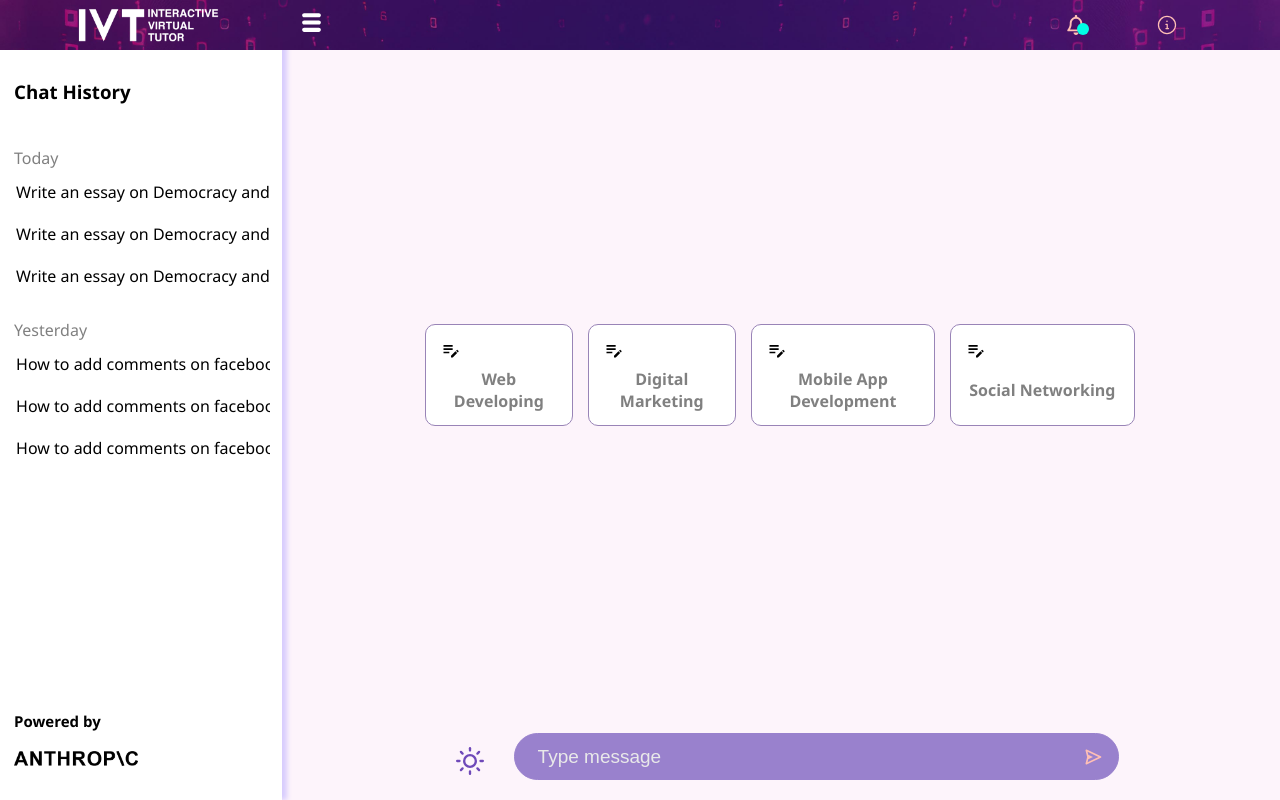
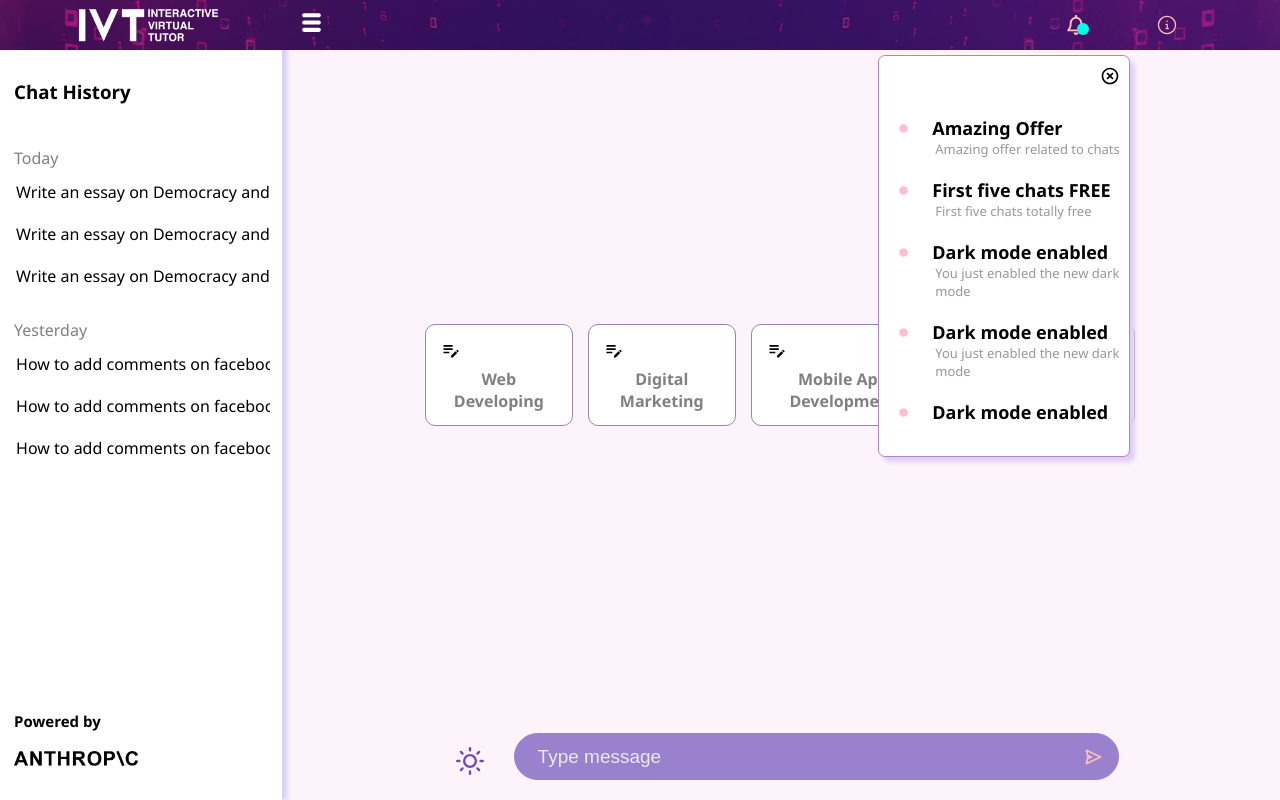
Before and after one commit to KoushikGitUser/GlobsynAI, a React (Create React App) app: page /chat in a window 1280 px wide. Both pictures are taken after a click on the icon 1075 px from the left and 25 px from the top of the page. Built offline with nearby package versions, Linux system fonts and the light colour scheme.

Commit message:
dark mode issue fixed and notification popup done

```diff
--- a/src/Components/ChatHistoryMobile.jsx
+++ b/src/Components/ChatHistoryMobile.jsx
@@ -2,8 +2,13 @@ import React from 'react'
 import anthropic from '../Assets/Images/Anthropic logo.png'
 import Histories from './Histories'
 import { IoArrowBackSharp } from 'react-icons/io5'
+import { useSelector } from 'react-redux';
 
 export default function ChatHistoryMobile({closeSideHistoryMobile}) {
+
+  const {darkMode} = useSelector((state)=>state.Get);
+
+
     const historyArray = [
         {
           history:"Write an essay on Democracy and what are its bad effects",
@@ -33,17 +38,17 @@ export default function ChatHistoryMobile({closeSideHistoryMobile}) {
 
       return (
         <>
-               <div onClick={()=>closeSideHistoryMobile(false)} className='chat_history_main_wrapper_mobile'>
+               <div style={{backgroundColor:darkMode?"#00000000":"#0000004b"}} onClick={()=>closeSideHistoryMobile(false)} className='chat_history_main_wrapper_mobile'>
                 </div>
-    <div className='chat_history_wrapper_mobile'>
-          <div className='side_history_top_blank_nav'>
+    <div style={{backgroundColor:darkMode?"#170c2f":"white",color:darkMode?"lightgrey":"black",boxShadow:darkMode?"5px 0px 5px 0px #24164300":"5px 0px 5px 0px #00000000"}} className='chat_history_wrapper_mobile'>
+          <div style={{backgroundColor:darkMode?"#170c2f":"white",color:darkMode?"lightgrey":"black"}}  className='side_history_top_blank_nav'>
             <div onClick={()=>closeSideHistoryMobile(false)} className='close_side_history_mobile_icon'>
             <IoArrowBackSharp color='#9578ff' size={22} />
             </div>
 
 
           </div>
-          <div className='chat_history'>
+          <div style={{backgroundColor:darkMode?"#170c2f":"white",color:darkMode?"lightgrey":"black"}} className='chat_history'>
           <h3 style={{paddingLeft:"5%"}}>Chat History</h3>
         <div className='chat_history_middle'>
        <div style={{color:"grey"}}>
--- a/src/Components/Navbar.jsx
+++ b/src/Components/Navbar.jsx
@@ -9,6 +9,7 @@ import { GoInfo } from "react-icons/go";
 import SettingsPopup from "./SettingsPopup";
 import ChatHistoryMobile from "./ChatHistoryMobile";
 import logoImg from '../Assets/Images/IVTInsidePageLogoWhite.png'
+import NotificationsPop from "./NotificationsPop";
 
 
 export default function Navbar() {
@@ -18,6 +19,7 @@ export default function Navbar() {
     //All states
     const [clickMenu,setClickMenu] = useState(false);
     const [clickProfile,setClickProfile] = useState(false);
+    const [clickNotify,setClickNotify] = useState(false);
     const [openSideHistory,setOpenSideHistory] = useState(false);
     const [openSettingsPop,setOpenSettingsPop] = useState(false);
     const [settingsNumber,setSettingsNumber] = useState(0);
@@ -39,13 +41,18 @@ export default function Navbar() {
             <div className="menu_button_mobile" onClick={()=>{
                 setOpenSideHistory(!openSideHistory)
                 setClickProfile(false);
+                setClickNotify(false)
             }}>
                 {clickMenu?<BiDotsVertical size={25} color="white" />:<TiThMenu size={25} color="white" />}
             </div>
         </div>
         <div  className="nav_options">
             <div className="notify_bell">
-            <FaRegBell size={20} color={colorConfigs.nav_options} />
+            <FaRegBell onClick={()=>{
+              setClickNotify(!clickNotify);
+              setClickMenu(false);
+              setClickProfile(false);
+            }} size={20} color={colorConfigs.nav_options} />
             <div className="bell_dot">
 
             </div>
@@ -56,7 +63,8 @@ export default function Navbar() {
             {
                 user_id !=="" && user_id !== null && user_id !== undefined?<div onClick={()=>{
                     setClickProfile(!clickProfile);
-                    setClickMenu(false)
+                    setClickMenu(false);
+                    setClickNotify(false)
                 }}>
                   <div className={clickProfile?"active_profile":""}>
                   <PiUserCircleFill  size={25} color={colorConfigs.nav_options}/>
@@ -74,6 +82,7 @@ export default function Navbar() {
     {clickProfile?<div style={{position:"relative"}}>
      <ProfileOrMenuItems setSettingsNumber={setSettingsNumber} setOpenSettingsPop={setOpenSettingsPop} close={setClickProfile} type='Profile' />
     </div>:null}
+    {clickNotify?<NotificationsPop close={setClickNotify}/>:null}
     {openSettingsPop?<div >
       <SettingsPopup settingsNumber={settingsNumber} closeSettingsPop={setOpenSettingsPop} />
     </div>:null}
--- /dev/null
+++ b/src/Components/NotificationsPop.jsx
@@ -0,0 +1,77 @@
+import React from 'react'
+import { BiXCircle } from 'react-icons/bi';
+import { GoDotFill } from 'react-icons/go';
+import { VscBellDot } from 'react-icons/vsc';
+import { useSelector } from 'react-redux';
+
+export default function NotificationsPop({close,setClickMenu,setClickProfile}) {
+
+    const {darkMode} = useSelector((state)=>state.Get);
+    const notifyData =[
+        {
+            notify:"Amazing Offer",
+            desc:"Amazing offer related to chats"
+        },
+        {
+            notify:"First five chats FREE",
+            desc:"First five chats totally free"
+        },
+        {
+            notify:"Dark mode enabled",
+            desc:"You just enabled the new dark mode"
+        },
+        {
+            notify:"Dark mode enabled",
+            desc:"You just enabled the new dark mode"
+        },
+        {
+            notify:"Dark mode enabled",
+            desc:"You just enabled the new dark mode"
+        },
+        {
+            notify:"Dark mode enabled",
+            desc:"You just enabled the new dark mode"
+        },
+        {
+            notify:"Dark mode enabled",
+            desc:"You just enabled the new dark mode"
+        },
+        {
+            notify:"Dark mode enabled",
+            desc:"You just enabled the new dark mode"
+        },
+    ]
+
+
+  return (
+    <div style={{backgroundColor:darkMode?"#332b69":"white",color:darkMode?"white":"black",boxShadow:darkMode?"5px 5px 5px 0px #24164300":"5px 5px 5px 0px #dfcdf3"}} className='notification_popup' >
+      <div className='options_cross_section'>
+      <BiXCircle style={{cursor:"pointer"}} onClick={()=>close(false)} size={20} />
+
+      </div>
+
+      <div className='notification_holder_main'>
+          {notifyData?.map((items,index)=>{
+            return(
+                <div className='notify_data'>
+                    <div className='notify_text_icon_wrapper'>
+                    <GoDotFill color='pink' size={17} />
+                    <div className='notify_text'>
+                   {items?.notify}
+                    </div>
+                    </div>
+
+                    <div className='notify_desc'>
+                    {items?.desc}
+                    </div>
+
+
+                </div>
+            )
+          })}
+
+      </div>
+
+    </div>
+  )
+}
--- a/src/Components/ProfileOrMenuItems.jsx
+++ b/src/Components/ProfileOrMenuItems.jsx
@@ -14,8 +14,9 @@ export default function ProfileOrMenuItems({type,close,setOpenSettingsPop,setSet
   const {darkMode} = useSelector((state)=>state.Get);
 
   const logOut =()=>{
-    localStorage.removeItem("user_id");
+    localStorage.clear();
     navigate("/signin");
+    window.location.reload()
   }
 
   const setMenuOptToDark=()=>{
--- a/src/Components/Settings/Appearance.jsx
+++ b/src/Components/Settings/Appearance.jsx
@@ -22,14 +22,14 @@ export default function Appearance() {
         </div>
         <div style={{borderBottom:darkMode?"1px solid #696969":"1px solid lightgrey"}} className='appe_settings_options '>
          Chats Appearance
-         <div style={{border:darkMode?"1px solid #696969":"1px solid lightgrey"}}  className='manage_button'>
+         <div style={{border:darkMode?"1px solid #696969":"1px solid lightgrey"}}  className={darkMode?'manage_button_dark':'manage_button'}>
             Customise
          </div>
 
         </div>
         <div style={{borderBottom:darkMode?"1px solid #696969":"1px solid lightgrey"}}  className='appe_settings_options '>
         Background Color
-         <div style={{border:darkMode?"1px solid #696969":"1px solid lightgrey"}}  className='manage_button'>
+         <div style={{border:darkMode?"1px solid #696969":"1px solid lightgrey"}} className={darkMode?'manage_button_dark':'manage_button'}>
             Customise
          </div>
 
--- a/src/Components/Settings/General.jsx
+++ b/src/Components/Settings/General.jsx
@@ -21,13 +21,13 @@ export default function General() {
         </div> */}
         <div style={{borderBottom:darkMode?"1px solid #696969":"1px solid lightgrey"}}  className='gen_settings_options '>
        Archived chats
-         <div style={{border:darkMode?"1px solid #696969":"1px solid lightgrey"}}  className='manage_button'>
+         <div style={{border:darkMode?"1px solid #696969":"1px solid lightgrey"}}  className={darkMode?'manage_button_dark':'manage_button'}>
             Manage
          </div>
         </div>
         <div style={{borderBottom:darkMode?"1px solid #696969":"1px solid lightgrey"}}  className='gen_settings_options '>
          Archive all chats
-         <div style={{border:darkMode?"1px solid #696969":"1px solid lightgrey"}}  className='manage_button'>
+         <div style={{border:darkMode?"1px solid #696969":"1px solid lightgrey"}}  className={darkMode?'manage_button_dark':'manage_button'}>
             Archive all
          </div>
         </div>
--- a/src/Components/Settings/Profile.jsx
+++ b/src/Components/Settings/Profile.jsx
@@ -37,7 +37,7 @@ export default function Profile() {
       </div>
       <div style={{borderBottom:darkMode?"1px solid #696969":"1px solid lightgrey"}}  className="pro_settings_options ">
         Koushik Chakraborty
-        <div style={{border:darkMode?"1px solid #696969":"1px solid lightgrey"}}  className="manage_button">Edit</div>
+        <div style={{border:darkMode?"1px solid #696969":"1px solid lightgrey"}}  className={darkMode?'manage_button_dark':'manage_button'}>Edit</div>
       </div>
       <div style={{borderBottom:darkMode?"1px solid #696969":"1px solid lightgrey"}}  className="pro_settings_options ">Change Password</div>
       {/* <div className="pro_settings_options ">
--- a/src/Components/Settings/generalStyle.css
+++ b/src/Components/Settings/generalStyle.css
@@ -18,8 +18,8 @@
 }
 
 .manage_button{
-    padding: 10px;
-    border-radius: 50px;
+
+    padding-left: 10px 25px;
     display: flex;
     justify-content: center;
     align-items: center;
--- a/src/Redux/Slices/GetSlices.jsx
+++ b/src/Redux/Slices/GetSlices.jsx
@@ -7,7 +7,7 @@ export const GetSlice = createSlice({
   name: "GetSlice",
   initialState: {
     chatHistoryInput: "",
-    darkMode:darkStatus,
+    darkMode:darkStatus === "true"?true:false,
   },
   reducers: {
     historiesToInput: (state, action) => {
--- a/src/Screens/Auth/SignIn.jsx
+++ b/src/Screens/Auth/SignIn.jsx
@@ -39,7 +39,7 @@ export default function SignIn() {
     if (validation()) {
       setEmailError("");
       localStorage.setItem("user_id", 2);
-      localStorage.setItem("darkModeStatus",darkStatus)
+      localStorage.setItem("darkModeStatus",darkStatus?darkStatus:"false")
       navigate("/chat");
     }
   };
--- a/src/globalstyle.css
+++ b/src/globalstyle.css
@@ -1,5 +1,5 @@
 .experiment {
-    color: #c8c8c8;
+    color: #0000004b;
 }
 
 @font-face {
@@ -83,6 +83,47 @@
     position: fixed;
     margin-left: 19%;
     margin-top: 5px;
+}
+.notification_popup{
+    width: 250px;
+    height: 50%;
+    background: white;
+    box-shadow: 5px 5px 5px 0px #dfcdf3;
+    border-radius: 7px;
+    border: 1px solid #b381cd;
+    position: fixed;
+    top: 55px;
+}
+.notification_holder_main{
+    width: 95%;
+    height: 80%;
+    margin: auto;
+    margin-top: 20px;
+    overflow: hidden;
+    overflow-y: scroll;
+    scroll-behavior: smooth;
+    scrollbar-width: none;
+}
+.notify_text_icon_wrapper{
+    display: flex;
+    justify-content: flex-start;
+    gap: 20px;
+    align-items: center;
+}
+.notify_data{
+    width: 95%;
+    height: auto;
+    padding: 10px;
+    margin: auto;
+}
+.notify_text{
+    font-size: 18px;
+    font-weight: 700;
+}
+.notify_desc{
+    color: rgb(152, 152, 152);
+    font-size: 13px;
+    padding-left: 40px;
 }
 
 .testing {
@@ -613,7 +654,7 @@
     width: 90%;
     gap: 10px;
     padding: 5px 5px;
-    border-radius: 10px;
+    border-radius: 7px;
     cursor: pointer;
 }
 .settings_options_dark{
@@ -623,7 +664,7 @@
     width: 90%;
     gap: 10px;
     padding: 5px 5px;
-    border-radius: 10px;
+    border-radius: 7px;
     cursor: pointer;
 }
 .settings_view_main{
@@ -650,7 +691,7 @@
     width: 90%;
     gap: 10px;
     padding: 5px 5px;
-    border-radius: 10px;
+    border-radius: 7px;
     cursor: pointer;
     background-color: #f9ebff;
     color: #572aba;
@@ -662,7 +703,7 @@
     width: 90%;
     gap: 10px;
     padding: 5px 5px;
-    border-radius: 10px;
+    border-radius: 7px;
     cursor: pointer;
     background-color: #6a5f83;
     color: #faf8ff;
@@ -730,6 +771,9 @@
     .logo_wrapper_lp{
         height: 45%;
     }
+    .notification_popup{
+        right: 150px;
+    }
 }
 
 @media (min-width:1500px) and (max-width:1700px) {
@@ -771,6 +815,9 @@
     .logo_wrapper_lp{
         height: 45%;
     }
+    .notification_popup{
+        right: 150px;
+    }
 
 }
 
@@ -804,6 +851,9 @@
     }
     .logo_wrapper_lp{
         height: 45%;
+    }
+    .notification_popup{
+        right: 120px;
     }
 }
 
@@ -861,6 +911,9 @@
     .logo_wrapper_lp{
         height: 40%;
     }
+    .notification_popup{
+        right: 150px;
+    }
 }
 
 @media (max-width:1100px){
@@ -892,6 +945,9 @@
 }
 .logo_wrapper{
     height: 25%;
+}
+.notification_popup{
+    right: 120px;
 }
 }
 
@@ -1157,6 +1213,9 @@
         background-size: cover;
         background-repeat: no-repeat;
     }
+    .notification_popup{
+        right: 90px;
+    }
 }
 
 @media (max-width:500px) {
@@ -1193,6 +1252,9 @@
         background-image: url("./Assets/Images/slimPhoneBG.jpg");
         background-size: cover;
         background-repeat: no-repeat;
+    }
+    .notification_popup{
+        right: 90px;
     }
 
 }
```
Also changed, not shown: src/Components/Settings/appearanceStyle.css (+20 -1 lines).
